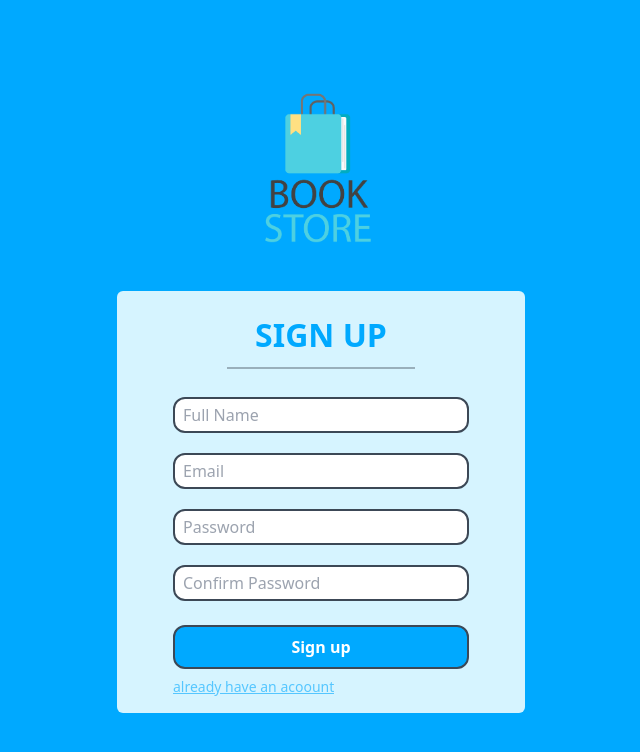
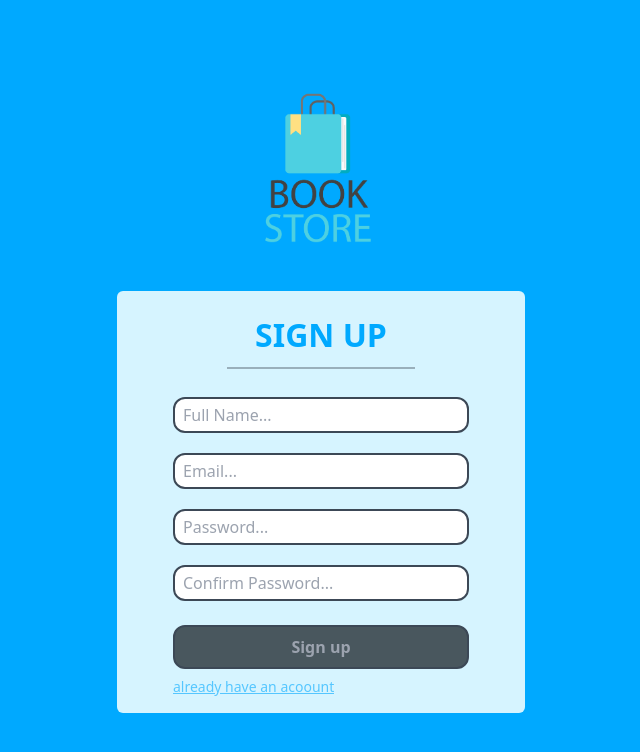
Before and after one commit to ahmad123365/GradProject-FrontEnd, a React (Create React App) app: page /signup in a window 1280 px wide. Shown: the top 752 px of the page, without its empty margins (319-959 px from the left). Built offline with nearby package versions, Linux system fonts and the light colour scheme.

Commit message:
added register

```diff
--- a/src/App.js
+++ b/src/App.js
@@ -1,8 +1,12 @@
 // import Router from './router';
 
+import { RouterProvider } from "react-router-dom"
+import Router from "./router"
+
 const App = () => {
-  return (<></>
-    // <Router />
+  return (<>
+
+  </>
   )
 }
 
--- a/src/components/Form/index.jsx
+++ b/src/components/Form/index.jsx
@@ -8,7 +8,7 @@ const Group = ({ children, onSubmit}) => (
 		{children}
 	</form>
 )
-const Text = ({name, label, placeholder, onChange}) => (
+const Text = ({name, label, placeholder, onChange, onFocus, onBlur, required=false, value="", ref=null, redOutline}) => (
 		<>
 		{label? <label for={name} >{label}</label> : null}
 		<input
@@ -16,18 +16,42 @@ const Text = ({name, label, placeholder, onChange}) => (
 			name={name}
 			placeholder={placeholder}
 			onChange={onChange ? onChange : () => { }}
-			className="outline-none px-2 py-1 rounded-xl text-[#3C4856] border-2 border-[#3C4856]"
+			onFocus={onFocus ? onFocus : () => { }}
+			onBlur={onBlur ? onBlur : () => { }}
+			required={required}
+			className={`outline-none px-2 py-1 rounded-xl text-[#3C4856] border-2 ${redOutline? "border-red-500":"border-[#3C4856]"}`}
+			value={value}
+			ref={ref}
 		/>
 		</>
 	)
 
-const Button = ({children, type, border=true}) => (
+	const Password = ({name, label, placeholder, onChange, onFocus, onBlur, required=false, value="", ref=null, redOutline}) => (
+		<>
+		{label? <label for={name} >{label}</label> : null}
+		<input
+			type="password"
+			name={name}
+			placeholder={placeholder}
+			onChange={onChange ? onChange : () => { }}
+			onFocus={onFocus ? onFocus : () => { }}
+			onBlur={onBlur ? onBlur : () => { }}
+			required={required}
+			className={`outline-none px-2 py-1 rounded-xl transition-colors duration-300 text-[#3C4856] border-2 ${redOutline? "border-red-500":"border-[#3C4856]"}`}
+			value={value}
+			ref={ref}
+		/>
+		</>
+	)
+
+const Button = ({ children, type, border = true, disabled = false }) => (
 	<button
 		type={type}
-		className="w-full bg-[#00A9FF] my-1 py-2 px-2  rounded-xl text-[#fff] font-semibold
-		 hover:text-[#00A9FF] hover:bg-[#fff] transition-colors duration-300 border-[#3C4856]"
+		disabled={disabled}
+		className={`w-full ${disabled? "bg-[#49575e] text-gray-400" : "bg-[#00A9FF] text-[#fff]"} my-1 py-2 px-2  rounded-xl  font-semibold
+		  ${!disabled && "hover:text-[#00A9FF] hover:bg-[#fff]"} ${disabled? "cursor-not-allowed" : "cursor-pointer"} transition-colors duration-300 border-[#3C4856]`}
 		style={border ? {borderWidth: '2px'} : {}}
 	>{children}</button>
 )
 
-export {Text, Group, Button}
+export {Text, Password, Group, Button}
--- a/src/pages/Landing/SignUp.jsx
+++ b/src/pages/Landing/SignUp.jsx
@@ -1,26 +1,134 @@
-import React from 'react'
-import { Group, Text, Button } from '../../components/Form'
+import {useRef, useState, useEffect} from 'react'
+import { Group, Text, Button, Password } from '../../components/Form'
+import { NavLink } from 'react-router-dom';
+// import { InfoCircleOutlined } from "@ant-design/icons"
+import { useDispatch } from "react-redux";
+import { register } from '../../redux/actions/authActions';
+
+const PWD_REGEX = /^(?=.*[a-z])(?=.*[A-Z])(?=.*[0-9])(?=.*[!@#$%]).{8,24}$/;
+const EMAIL_REGEX= /^[\w\-\.]+@([\w-]+\.)+[\w-]{2,}$/
+// const REGISTER_URL = '/register';
+
 
 const SignUp = () => {
-	console.log(process.env.PUBLIC_URL, "sdfsdf ", process.env.PUBLIC_URL)
+	const dispatch = useDispatch()
+	const userRef = useRef();
+    const errRef = useRef();
+
+    const [user, setUser] = useState('');
+    const [email, setEmail] = useState('');
+    const [userFocus, setUserFocus] = useState(false);
+    const [emailFocus, setEmailFocus] = useState(false);
+	const [validEmail, setValidEmail] = useState(false)
+
+    const [pwd, setPwd] = useState('');
+    const [validPwd, setValidPwd] = useState(false);
+    const [pwdFocus, setPwdFocus] = useState(false);
+
+    const [matchPwd, setMatchPwd] = useState('');
+    const [validMatch, setValidMatch] = useState(false);
+    const [matchFocus, setMatchFocus] = useState(false);
+
+    const [errMsg, setErrMsg] = useState('');
+    const [success, setSuccess] = useState(false);
+
+    useEffect(() => {
+        userRef.current?.focus();
+    }, [])
+
+    useEffect(() => {
+        setValidPwd(PWD_REGEX.test(pwd));
+		setValidEmail(EMAIL_REGEX.test(email));
+        setValidMatch(pwd === matchPwd);
+    }, [pwd, matchPwd, email])
+
+    useEffect(() => {
+        setErrMsg('');
+	}, [user, pwd, matchPwd])
+
+	const handleSubmit = (e) => {
+		e.preventDefault();
+		const body = { name: user, email: email, password: pwd, passwordConfirm: matchPwd }
+		dispatch(register(body))
+	}
+
+
   return (
 	<div className='w-full flex justify-center items-center h-[100vh] bg-[#00A9FF]'>
 		<div className='w-[90%] sm:w-[70%] md:w-[50%] lg:w-[35%] h-[100vh] flex flex-col items-center px-5 pt-10 md:pt-20 lg:pt-30 gap-10 sm:gap-15 '>
 			  <img src={process.env.PUBLIC_URL + '/logo.png' } alt="Logo" className='w-[10rem]' />
 			<div className='bg-[#D6F4FF] w-full rounded-md flex flex-col items-center px-8'>
-				<h1 className='text-[2rem] mb-7 mt-5 text-center w-fit text-[#00A9FF] pb-2 px-7 font-semibold border-b-2 border-[#3C4856]/[.40]'>SIGN UP</h1>
-				<Group >
-					<Text name="fullName" placeholder={"Full Name"} />
-					<Text name="email" placeholder={"Email"} />
-					<Text name="password" placeholder={"Password"} />
-					<Text name="confirmPassword" placeholder={"Confirm Password"} />
-					<Button>Sign up</Button>
+				  {success ? <>
+					<h1>Success!</h1>
+                    <p>
+                        <NavLink to="/signin">Sign In</NavLink>
+                    </p>
+				  </> : <><h1 className='text-[2rem] mb-7 mt-5 text-center w-fit text-[#00A9FF] pb-2 px-7 font-semibold border-b-2 border-[#3C4856]/[.40]'>SIGN UP</h1>
+				<Group onSubmit={handleSubmit}>
+					<p ref={errRef} className={errMsg ? "block" : "hidden"} aria-live="assertive">{errMsg}</p>
+					<Text
+						ref={userRef}
+						name="fullName"
+						placeholder={"Full Name..."}
+						onFocus={() => setUserFocus(true)}
+						onBlur={() => setUserFocus(false)}
+						required
+						value={user}
+						onChange={(e) => setUser(e.target.value)}
+					/>
+
+					<Text
+						name="email"
+						placeholder={"Email..."}
+						onFocus={() => setEmailFocus(true)}
+						onBlur={() => setEmailFocus(false)}
+						required
+						value={email}
+						onChange={(e) => setEmail(e.target.value)}
+						redOutline={emailFocus && !validEmail}
+					/>
+					{/* <p  className={`${emailFocus && !validEmail ? "block" : "hidden"} bg-slate-400 p-2 text-red-500 rounded-lg leading-6`}>
+						Invalid Email
+					</p> */}
+					<Password
+						name="password"
+						placeholder={"Password..."}
+						onFocus={() => setPwdFocus(true)}
+						onBlur={() => setPwdFocus(false)}
+						required
+						value={pwd}
+						onChange={(e) => setPwd(e.target.value)}
+						redOutline={pwdFocus && !validPwd}
+					/>
+					<p  className={`${pwdFocus && !validPwd ? "block" : "hidden"} bg-slate-400 p-2 text-red-500 rounded-lg leading-6`}>
+						- 8 to 24 characters.<br />
+						- Must include uppercase and lowercase letters, a number and a special character.<br />
+						- Allowed special characters:! @ # $ %
+					</p>
+					<Password
+						name="confirmPassword"
+						placeholder={"Confirm Password..."}
+						onFocus={() => setMatchFocus(true)}
+						onBlur={() => setMatchFocus(false)}
+						required
+						onChange={(e) => setMatchPwd(e.target.value)}
+						value={matchPwd}
+						redOutline={matchFocus && !validMatch}
+
+					/>
+					<p  className={`${matchFocus && !validMatch ? "block" : "hidden"} bg-slate-400 p-2 text-red-500 rounded-lg leading-6`}>
+						 passwords don't match
+					</p>
+					<Button
+						type='submit'
+						disabled={!validEmail}
+					>Sign up</Button>
 				</Group>
 				<div className='flex justify-between px-6 mt-1 mb-4 w-full'>
 					<a href='/login' className='text-[#00A9FF] underline opacity-60 hover:opacity-100 truncate text-sm'>already have an acoount</a>
+				</div></>}
+			</div>
 
-				</div>
-			</div>
 		</div>
 	</div>
   )
--- /dev/null
+++ b/src/redux/actionTypes.js
@@ -0,0 +1,5 @@
+const actionTypes = {
+	REGISTER: "REGISTER"
+}
+
+export default actionTypes;
--- /dev/null
+++ b/src/redux/actions/authActions.js
@@ -0,0 +1,45 @@
+import Cookies from 'js-cookie';
+import axios from "axios";
+// import actionTypes from "./../actionTypes"
+
+export const tokenConfig = () => {
+	// Get token from localstorage
+	const initCookie = Cookies.get();
+	const token = initCookie?.token;
+
+	// Headers
+	const config = {
+	  headers: {
+		'Content-type': 'application/json',
+	  },
+	};
+
+	// If token, add to headers
+	if (token) {
+	  config.headers['x-auth-token'] = token;
+	}
+
+	return config;
+};
+
+
+export const register = (body) => dispatch => {
+	const config = {
+		headers: {
+		  'Content-type': 'application/json',
+		},
+	};
+
+	axios.post("/api/v1/users/signup", body, config)
+		.then(res => {
+			console.log('res', res)
+			dispatch({
+				// type: actionTypes.REGISTER,
+				payload: res.data
+			})
+		})
+		.catch(err => {
+			console.log(err)
+		})
+
+}
--- /dev/null
+++ b/src/redux/reducers/authReducer.js
@@ -0,0 +1,118 @@
+import Cookies from 'js-cookie';
+import actionTypes  from '../actionTypes';
+// const initialState = {
+//   token: localStorage.getItem('g-token'),
+//   isLoading: false,
+//   isAuthenticated: false,
+//   user: {},
+//   passwordData: null,
+//   errorMsg: null,
+//   varifyOtp: null,
+//   resetPassword: null,
+// };
+
+const initialState = {
+	token: "",
+	isLoading: false,
+	isAuthenticated: false,
+	user: {},
+	errorMsg: null,
+	varifyOtp: null,
+	resetPassword: null,
+}
+
+// eslint-disable-next-line import/no-anonymous-default-export
+// export default (state = initialState, action) => {
+//   switch (action.type) {
+//     case actionTypes.USER_LOADING:
+//       return {
+//         ...state,
+//         isLoading: true,
+//       };
+//     case actionTypes.LOADING:
+//       return {
+//         isLoading: true,
+//       };
+//     case actionTypes.LOGIN_SUCCESS:
+//     case actionTypes.REGISTER_SUCCESS:
+//     case actionTypes.USER_LOADED:
+//     case actionTypes.GOOGLE_LOGIN_SUCCESS:
+//       if(!(action.payload.user.language ==
+//           Cookies.get("__LANG"))){
+
+//       i18n
+//       .changeLanguage(action.payload.user.language)
+//       .then(() => {
+//           Cookies.set("__LANG", action.payload.user.language);
+//       })
+//           }
+//       Cookies.set('__GH_AUTH', {
+//         token: action.payload.token,
+//         user: action.payload.user,
+//       });
+//       return {
+//         ...state,
+//         ...action.payload,
+//         isLoading: false,
+//         isAuthenticated: true,
+//         user: action.payload?.user,
+//       };
+//     case actionTypes.LOADED:
+//       return {
+//         isLoading: false,
+//       };
+//     case actionTypes.LOGIN_FAIL:
+//     case actionTypes.LOGOUT_SUCCESS:
+//     case actionTypes.REGISTER_FAIL:
+//       Cookies.remove('__GH_AUTH');
+//       return {
+//         ...state,
+//         isLoading: true,
+//         token: null,
+//         user: {},
+//         isAuthenticated: false,
+//       };
+
+//     case actionTypes.PAGE_LOADED:
+//       return {
+//         ...state,
+//         isLoading: false,
+//       };
+//     case actionTypes.FORGOT_PASSWORD:
+//       return {
+//         ...state,
+//         passwordData: action.payload,
+//         isLoading: false,
+//       };
+//     case actionTypes.VARIFY_OTP:
+//       return {
+//         ...state,
+//         varifyOtp: action.payload,
+//         isLoading: false,
+//       };
+//     case actionTypes.RESET_PASSWORD:
+//       return {
+//         ...state,
+//         resetPassword: action.payload,
+//         isLoading: false,
+//       };
+//     default:
+//       return state;
+//   }
+// };
+
+
+// eslint-disable-next-line import/no-anonymous-default-export
+export default (state = initialState, action) => {
+	switch (action.type) {
+		case actionTypes.REGISTER:
+			console.log(action.payload)
+			Cookies.set('Authentication', {
+				token: action.payload.token,
+				user: action.payload.user,
+				});
+			return
+		default:
+			return state
+	}
+}
--- a/src/redux/reducers/index.js
+++ b/src/redux/reducers/index.js
@@ -1,5 +1,6 @@
 import {combineReducers} from 'redux';
+import authReducer from './authReducer';
 
 export default combineReducers({
-
+    authReducer:  authReducer
 });
--- a/src/redux/store.js
+++ b/src/redux/store.js
@@ -1,5 +1,5 @@
 import { createStore, applyMiddleware, compose } from 'redux';
-import thunk from 'redux-thunk';
+import {thunk} from 'redux-thunk';
 import rootReducer from './reducers';
 
 const initialState = {};
--- a/src/redux/types.js
+++ /dev/null
@@ -1,3 +0,0 @@
-export const types = {
-
-}
```
Also changed, not shown: package.json (+6 -1 lines), src/index.js (+8 -3 lines), 1 other file (tests, documents, lock files or other folders).
